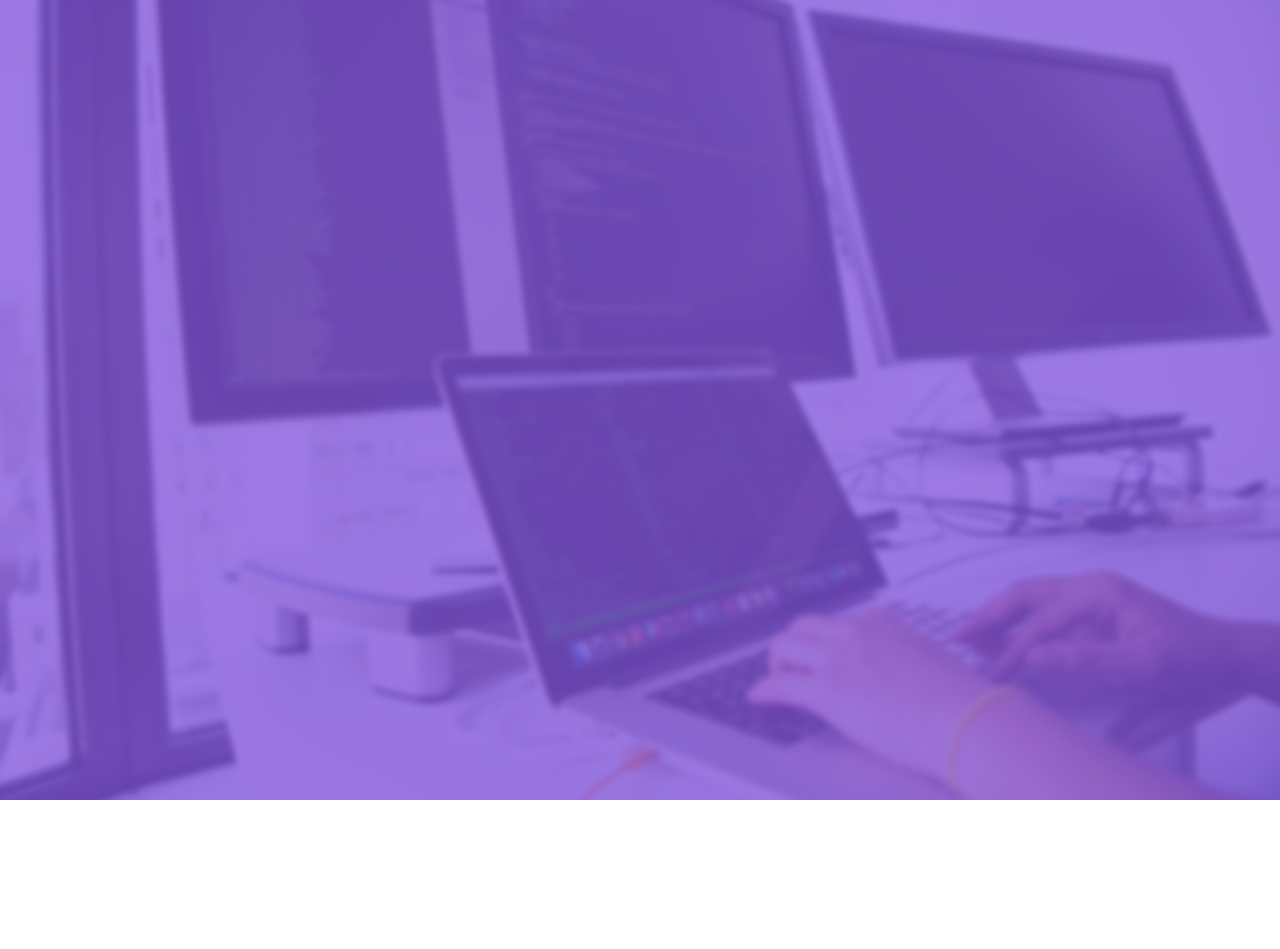
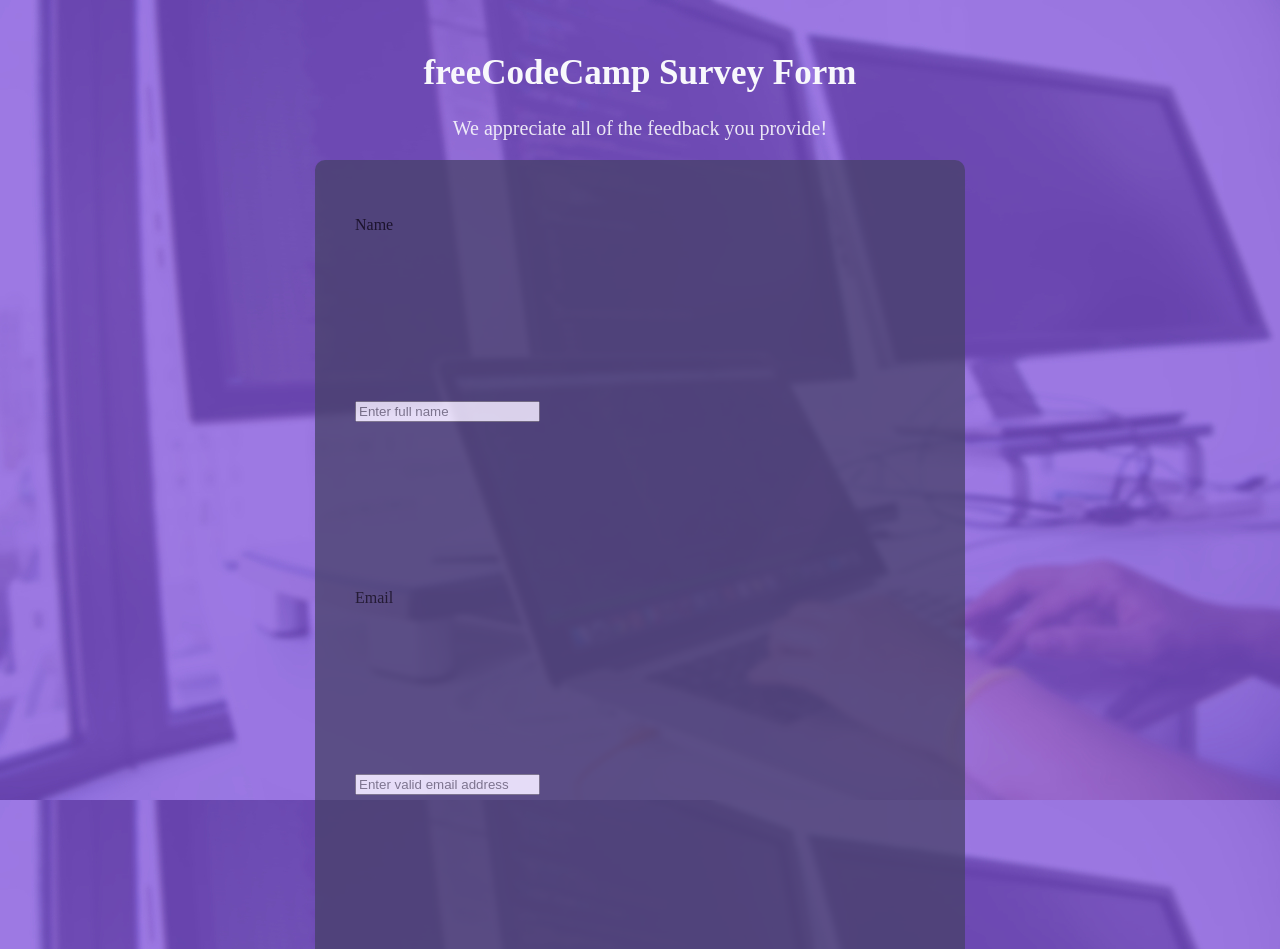
Before and after one commit to benjaminragland/FCC-Project-2, a plain HTML site: page index.html in a window 1280 px wide. Shown: the top 949 px of the page. Before the commit the page ends 800 px from the top, so only its background shows below. Drawn offline with Linux system fonts and the light colour scheme.

Commit message:
Added Grid Divs

```diff
--- a/index.html
+++ b/index.html
@@ -8,6 +8,24 @@
     <title>Survey Form</title>
   </head>
   <body id="background-image">
+    <h1 id="title">freeCodeCamp Survey Form</h1>
+    <p id="description">We appreciate all of the feedback you provide!</p>
+    <form id="survey-form">
+      <p class="form-text">Name</p>
+      <div id="name">
+        <input type="text" placeholder="Enter full name" />
+      </div>
+      <p class="form-text">Email</p>
+      <div id="email">
+        <input type="text" placeholder="Enter valid email address" />
+      </div>
+      <p class="form-text">Age</p>
+      <div id="number">
+        <input type="text" placeholder="Enter your age (optional)" />
+      </div>
+      <div id="submit"></div>
+    </form>
+    <script src="https://cdn.freecodecamp.org/testable-projects-fcc/v1/bundle.js"></script>
     <script src="function.js"></script>
   </body>
 </html>
--- a/style.css
+++ b/style.css
@@ -1,3 +1,6 @@
+* {
+  box-sizing: border-box;
+}
 #background-image {
   background: url("images/background.jpg") no-repeat center center fixed;
   background-repeat: no-repeat;
@@ -5,3 +8,34 @@
   filter: opacity(50%);
   filter: grayscale(50%);
 }
+#title {
+  font-size: 35px;
+  color: ghostwhite;
+  text-align: center;
+  padding-top: 30px;
+}
+#description {
+  font-size: 20px;
+  color: ghostwhite;
+  text-align: center;
+  filter: opacity(90%);
+}
+#survey-form {
+  display: grid;
+  height: 1350px;
+  width: 650px;
+  background-color: darkslateblue;
+  opacity: 75%;
+  border-radius: 10px;
+  margin-left: auto;
+  margin-right: auto;
+  padding: 40px;
+}
+#name {
+}
+#email {
+}
+#number {
+}
+#submit {
+}
```
